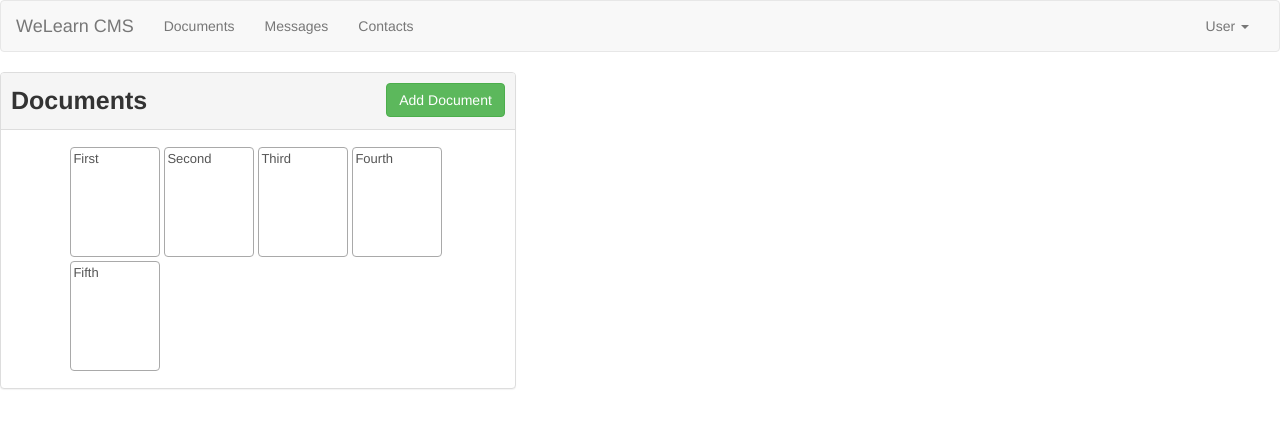
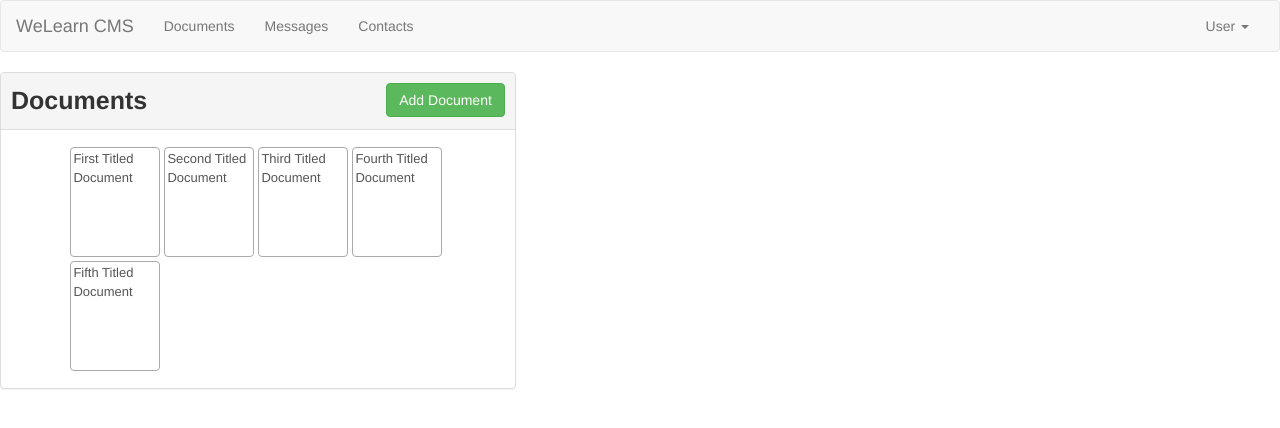
Before and after one commit to briannaSlik/WDD430-cms, an Angular app: page / in a window 1280 px wide. Shown: the top 428 px of the page. Built offline with nearby package versions, Linux system fonts and the light colour scheme.

Commit message:
fixed styling

```diff
--- a/src/app/documents/document-detail/document-detail.component.css
+++ b/src/app/documents/document-detail/document-detail.component.css
@@ -13,3 +13,7 @@
   margin-left:1rem;
   margin-right:1rem;
 }
+
+.btn{
+  margin: 2px;
+}
--- a/src/app/documents/document-list/document-list.component.ts
+++ b/src/app/documents/document-list/document-list.component.ts
@@ -10,11 +10,11 @@ export class DocumentListComponent {
   @Output() selectedDocumentEvent = new EventEmitter<Document>();
 
   public documents: Document[] = [
-    new Document(1, "First", "The first document", "https://www.icegif.com/wp-content/uploads/2021/11/icegif-1729.gif", null),
-    new Document(2, "Second", "The second document", "https://www.icegif.com/wp-content/uploads/2021/11/icegif-1729.gif", null),
-    new Document(3, "Third", "The third document", "https://www.icegif.com/wp-content/uploads/2021/11/icegif-1729.gif", null),
-    new Document(4, "Fourth", "The fourth document", "https://www.icegif.com/wp-content/uploads/2021/11/icegif-1729.gif", null),
-    new Document(5, "Fifth", "The fifth document", "https://www.icegif.com/wp-content/uploads/2021/11/icegif-1729.gif", null)
+    new Document(1, "First Titled Document", "Pokem ipsum dolor sit amet Zigzagoon Fighting Sentret Servine Mew grumpy old man who needs coffee. S.S. Anne Nidoqueen Sentret Graveler Arbok Wing Attack Golett. Electric Liepard Swinub Pachirisu Fog Badge Zebstrika Professor Elm. Marsh Badge Swoobat Pokemon Heroes Soul Badge Raichu Kangaskhan Feraligatr. Red Toxicroak Venipede Shroomish Illumise Ponyta Rampardos. ", "https://www.icegif.com/wp-content/uploads/2021/11/icegif-1729.gif", null),
+    new Document(2, "Second Titled Document", "Flamethrower Clamperl Togepi Glacier Badge Omastar Raichu Weedle. Soul Badge oh, you're my best friend Cradily Wingull Fire quis nostrud exercitation Vaporeon. Growl Feraligatr Shellder Dusclops Bagon Pokemon The Movie 2000 Giovanni. Ice Pokemon, it's you and me Petilil Aron Elekid Roselia Golem. Ghost Sinnoh Charmander Relicanth Umbreon Kangaskhan Escape Rope. ", "https://www.icegif.com/wp-content/uploads/2021/11/icegif-1729.gif", null),
+    new Document(3, "Third Titled Document", "Lorem ipsum dolor sit amet Jynx Tepig Victini Starmie Lavender Town to train them is my cause. Yellow Shedinja Vaporeon Krabby Metapod Lunatone Cubone. Ground Unown Cofagrigus Barboach Surskit Seismitoad Dugtrio. Leaf Green Luxio Normal Lilligant Beldum Nurse Joy Pokemon. Ut enim ad minim veniam Pokemon Master Glameow Poliwag Pineco Luxray Spheal. ", "https://www.icegif.com/wp-content/uploads/2021/11/icegif-1729.gif", null),
+    new Document(4, "Fourth Titled Document", "V for victory Hariyama Noctowl Cubone Youngster wants to fight Eelektrik Pidove. Celadon City Spearow Ledyba Shelmet Misty Slaking Poochyena. Ghost Cofagrigus Machop Carnivine Oddish Dewott Golbat. Pewter City Hive Badge Mineral Badge Leavanny Swanna Rapidash Beedrill. Hoenn Gulpin Marshtomp Escape Rope Voltorb Panpour Ghost. ", "https://www.icegif.com/wp-content/uploads/2021/11/icegif-1729.gif", null),
+    new Document(5, "Fifth Titled Document", "Vermilion City Kyogre Abomasnow Weedle Tropius Emolga Exploud. Kanto Rotom Poliwag Arcanine Machop Celadon City Oddish. Excepteur sint occaecat cupidatat non proident Rampardos Magnemite Mirror Move Archen Serperior Paras. Ground Nidoking Sentret Pokemon Heroes Dragon Floatzel Musharna. Ut enim ad minim veniam Slugma Emboar Venomoth Whirlipede Hoppip Pallet Town. ", "https://www.icegif.com/wp-content/uploads/2021/11/icegif-1729.gif", null)
   ]
 
   onSelectedDocument(document: Document){
```
